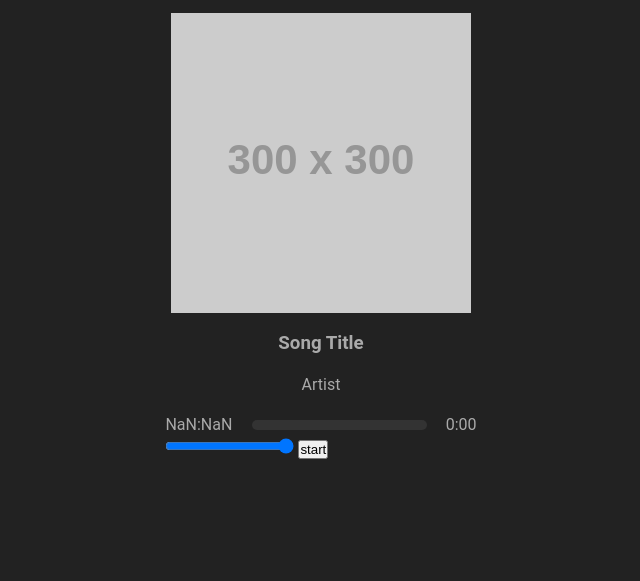
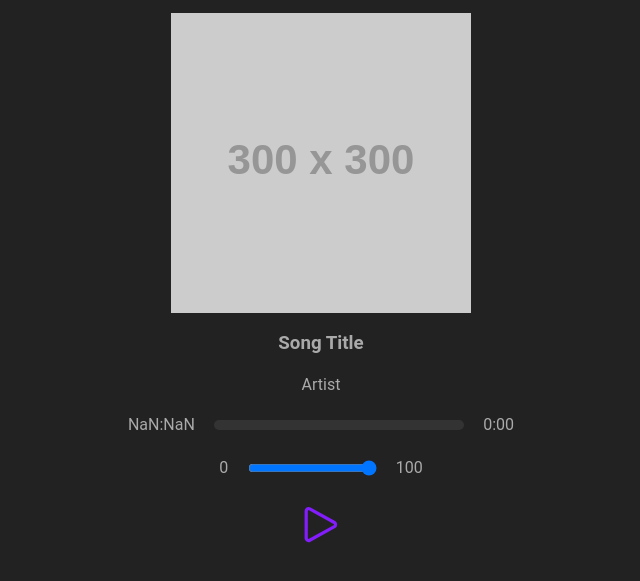
Before and after one commit to IvanoiuPetrut/radio, a website: page index.html in a window 1280 px wide. Shown: the part 91-672 px from the top of the page, without its empty margins (319-959 px from the left). Drawn offline with Linux system fonts and the light colour scheme; no server answers; placeholder pictures from the web are drawn by us.

Commit message:
feat: add style for volume controls

```diff
--- a/index.html
+++ b/index.html
@@ -27,16 +27,34 @@
         <div class="audio__length"></div>
         <p class="audio__end">0:00</p>
       </div>
+      <div class="audio__volume">
+        <p>0</p>
         <input
           type="range"
           min="0"
           max="1"
           step="0.01"
           value="1"
-        class="audio__volume"
-        id="audio__volume"
+          class="audio__volume-range"
         />
-      <button class="audio__play">start</button>
+        <p>100</p>
+      </div>
+      <button class="audio__play btn">
+        <svg
+          xmlns="http://www.w3.org/2000/svg"
+          fill="none"
+          viewBox="0 0 24 24"
+          stroke-width="1.5"
+          stroke="currentColor"
+          class="icon audio__volume--icon"
+        >
+          <path
+            stroke-linecap="round"
+            stroke-linejoin="round"
+            d="M5.25 5.653c0-.856.917-1.398 1.667-.986l11.54 6.348a1.125 1.125 0 010 1.971l-11.54 6.347a1.125 1.125 0 01-1.667-.985V5.653z"
+          />
+        </svg>
+      </button>
     </div>
     <script src="script.js"></script>
   </body>
--- a/style.css
+++ b/style.css
@@ -21,6 +21,39 @@ body {
   margin: 0 auto;
 }
 
+.icon {
+  width: 3.2rem;
+  color: #aaa;
+}
+
+.btn {
+  display: inline-block;
+  padding: 0.5rem 1rem;
+  border: 1px solid #aaa;
+  border-radius: 0.25rem;
+  background-color: #222;
+  color: #aaa;
+  text-decoration: none;
+  text-transform: uppercase;
+  font-size: 0.75rem;
+  letter-spacing: 0.1rem;
+  font-weight: 700;
+  transition: all 0.3s ease-in-out;
+  cursor: pointer;
+}
+
+.btn:hover {
+  background-color: #aaa;
+  color: #222;
+}
+
+.audio {
+  display: flex;
+  flex-direction: column;
+  align-items: center;
+  gap: 1.2rem;
+}
+
 .audio__controls {
   display: flex;
   align-items: center;
@@ -29,7 +62,7 @@ body {
 
 .audio__length {
   height: 10px;
-  width: 175px;
+  width: 250px;
   background-color: #333;
   /* background: linear-gradient(
     90deg,
@@ -39,3 +72,24 @@ body {
   ); */
   border-radius: 100px;
 }
+
+.audio__volume {
+  display: flex;
+  justify-content: center;
+  align-items: center;
+  gap: 1.2rem;
+}
+
+.audio__play.btn {
+  border: none;
+  padding: 0;
+}
+
+.audio__play.btn:hover {
+  background-color: transparent;
+}
+
+.audio__volume--icon {
+  /* width: 3.2rem; */
+  color: rgba(132, 29, 253, 1);
+}
```
Lines whose indentation alone changed are shown as unchanged.
